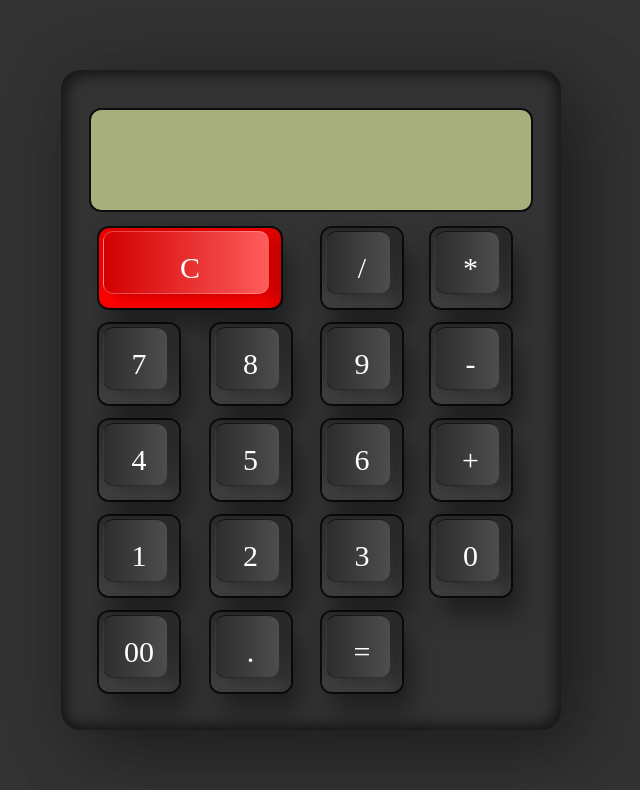
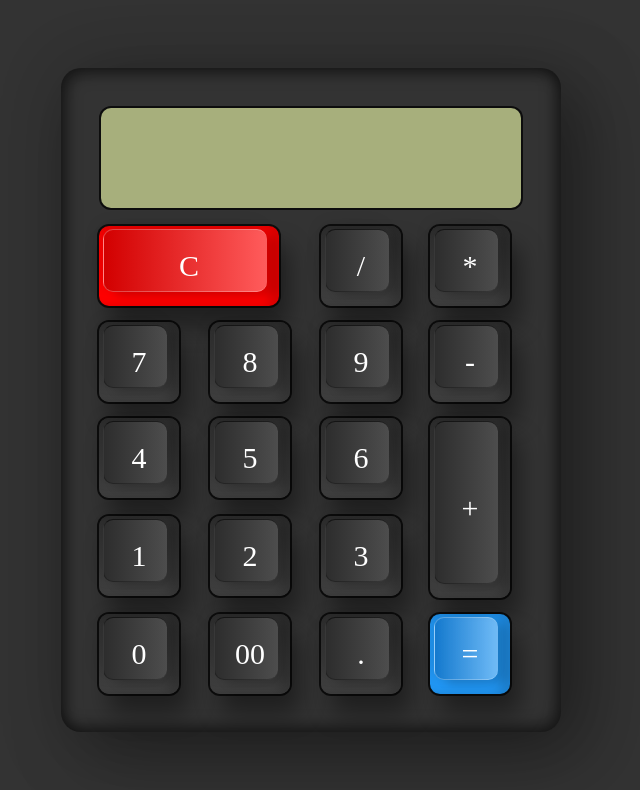
Before and after one commit to RustamKeneev/Calculator, a plain HTML site: page index.html in a window 1280 px wide. Shown: the whole page, without its empty margins (329-969 px from the left). Drawn offline with Linux system fonts and the light colour scheme.

Commit message:
refactoring

```diff
--- a/index.html
+++ b/index.html
@@ -8,7 +8,6 @@
 <body>
     <div class="container">
         <form class="calculator" name="calc">
-<!--            <input type="text" class="value" readonly name="txt">-->
             <input type="text" class="value" readonly name="txt">
             <span class="num clear" onclick="calc.txt.value=''"><i>C</i></span>
             <span class="num" onclick="calc.txt.value='/'"><i>/</i></span>
@@ -28,10 +27,7 @@
             <span class="num" onclick="calc.txt.value='00'"><i>00</i></span>
             <span class="num" onclick="calc.txt.value='.'"><i>.</i></span>
 
-            <span class="num" onclick="document.calc.txt.value=eval(calc.txt.value)"><i>=</i></span>
-<!--            <span class="num" onclick="calc.text.value= 'C'"><i>C</i></span>-->
-<!--            <span class="num" onclick="calc.text.value+= '/'"><i>/</i></span>-->
-
+            <span class="num equal" onclick="document.calc.txt.value=eval(calc.txt.value)"><i>=</i></span>
         </form>
     </div>
 </body>
--- a/style.css
+++ b/style.css
@@ -36,7 +36,8 @@ body {
     position: relative;
     grid-column: span 4;
     height: 100px;
-    width: 100%;
+    left: 10px;
+    width: calc(100% - 20px);
     border: none;
     outline: none;
     background: #a7af7c;
@@ -93,7 +94,7 @@ body {
 
 .calculator .clear {
     grid-column: span 2;
-    width: 182px;
+    width: 180px;
     background: #f00;
 }
 
@@ -103,3 +104,19 @@ body {
     border-bottom: 1px solid #fff4;
     border-top: 1px solid #fff4;
 }
+
+.calculator .plus {
+    grid-row: span 2;
+    height: 180px;
+}
+
+.calculator .equal {
+    background: #2196f3;
+}
+
+.calculator .equal::before {
+    background: linear-gradient(90deg,#1479cd,#ffffff5c);
+    border-left: 1px solid #fff4;
+    border-bottom: 1px solid #fff4;
+    border-top: 1px solid #fff4;
+}
```
